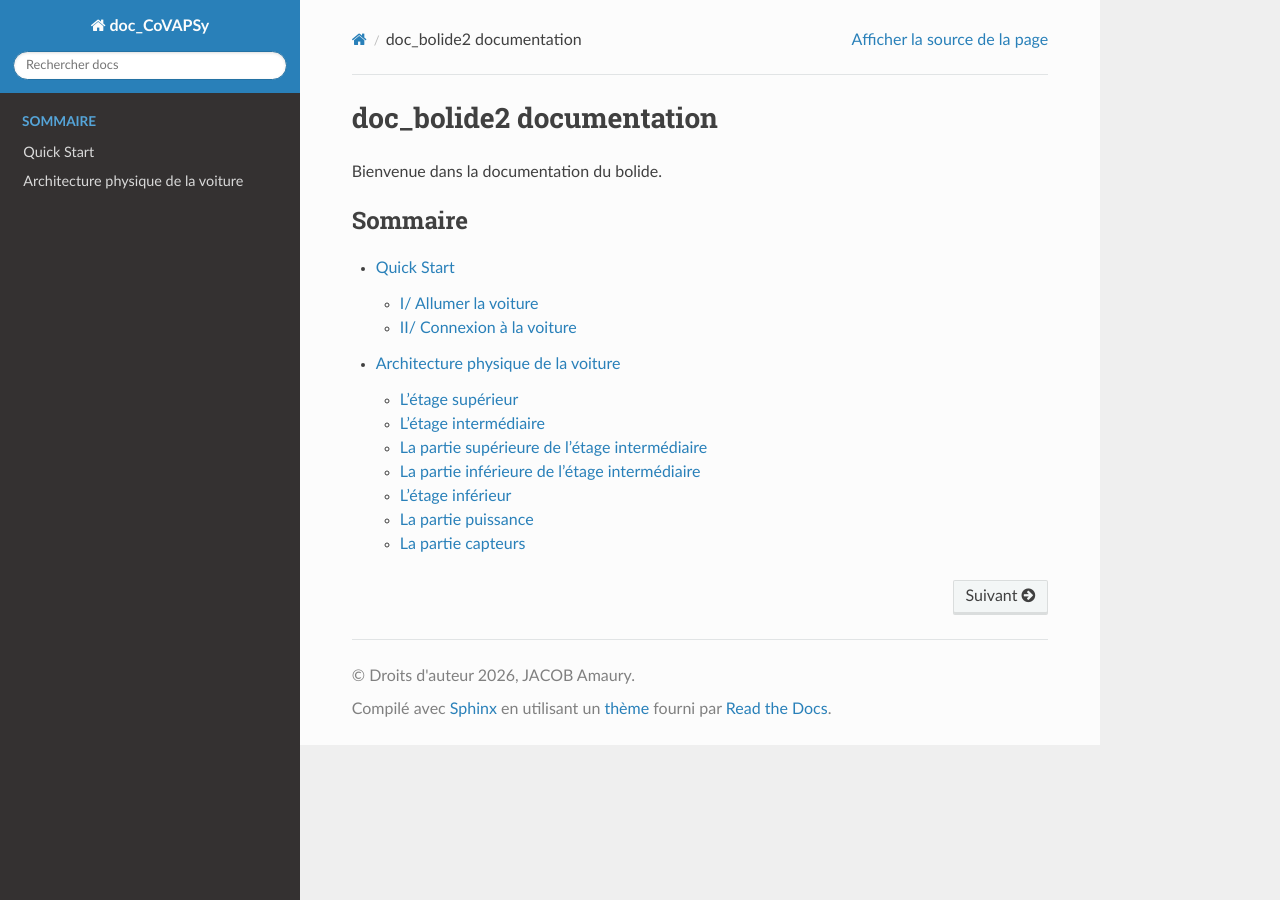
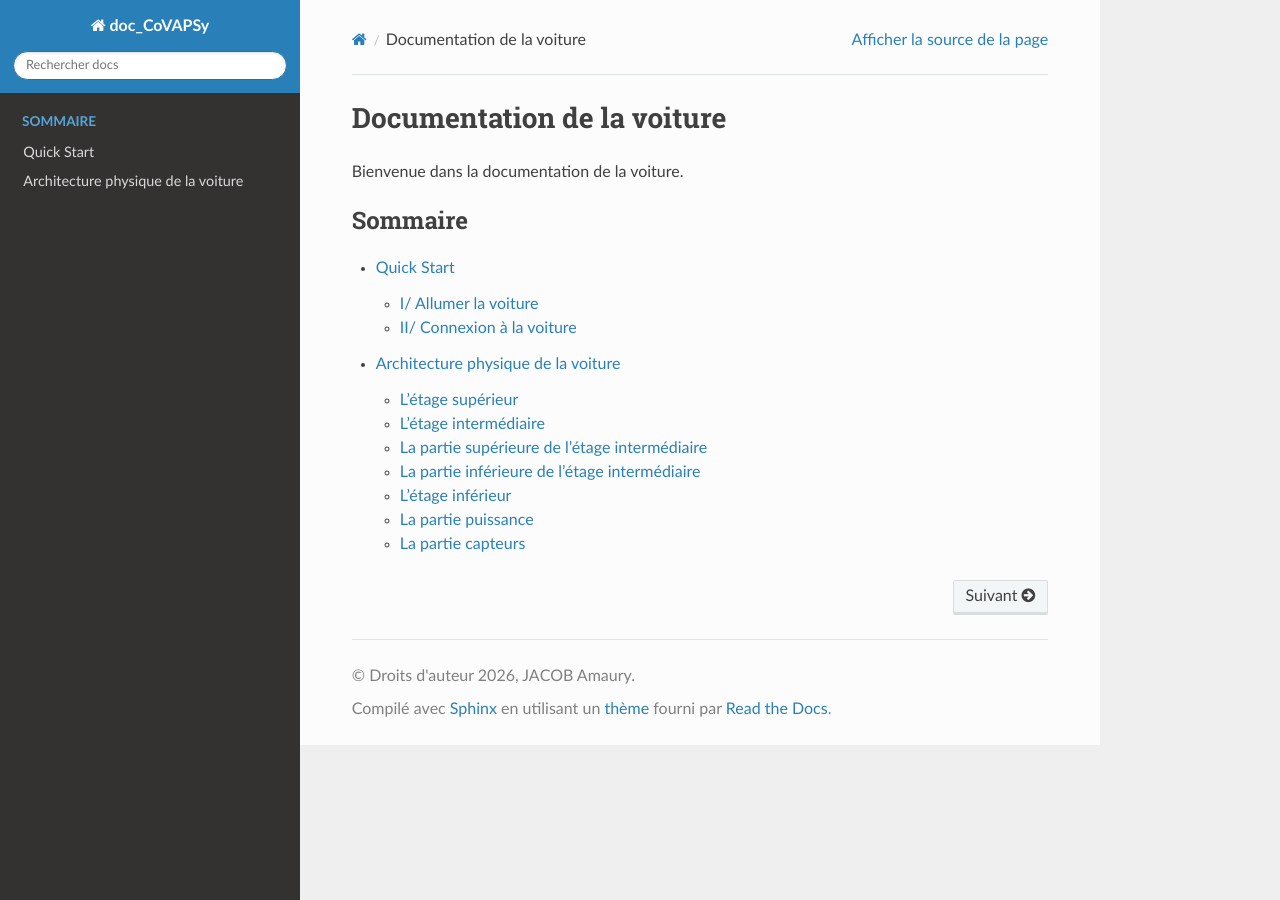
Before and after one commit to JacobAmaury/site_doc_CoVAPSy_SU, a Sphinx documentation site: the page built from source/index.rst, in a window 1280 px wide. Built offline with Sphinx 7.4.7 and the Read the Docs theme 3.1.0, drawn with Linux system fonts in a browser that asks for light colours.

Commit message:
correction de dossier pour la futur doc

```diff
--- a/source/index.rst
+++ b/source/index.rst
@@ -1,7 +1,7 @@
-doc_bolide2 documentation
+Documentation de la voiture
 =========================
 
-Bienvenue dans la documentation du bolide.
+Bienvenue dans la documentation de la voiture.
 
 .. toctree::
    :maxdepth: 2
```
Also changed, not shown: 6 other files.
